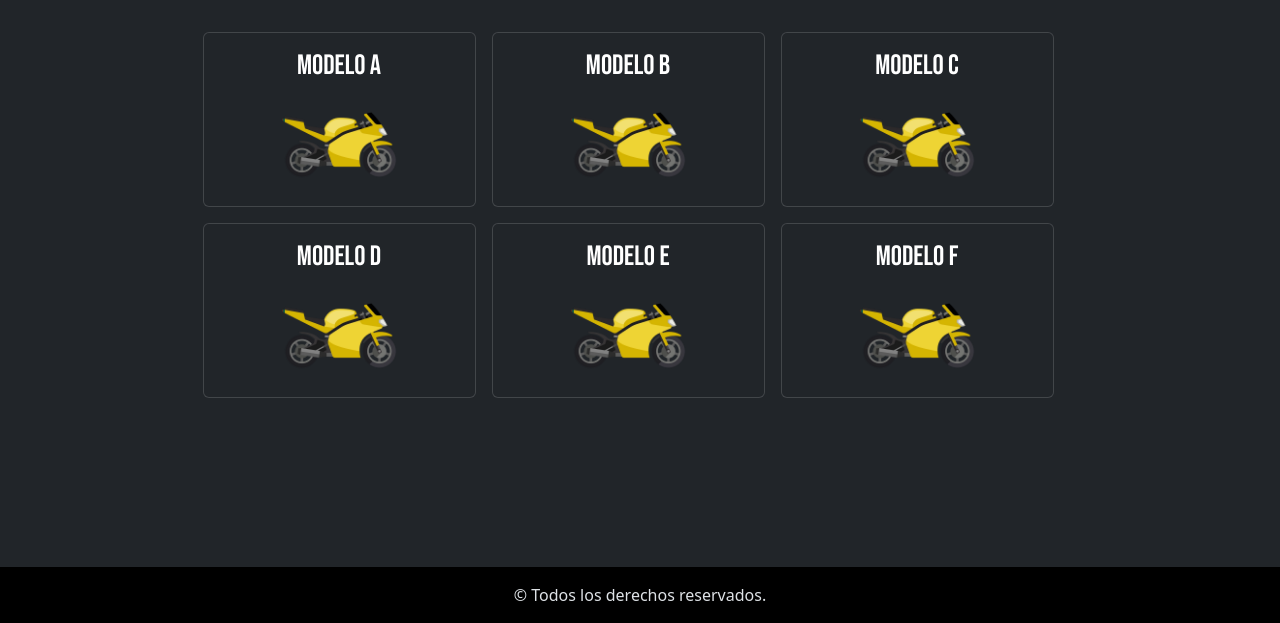
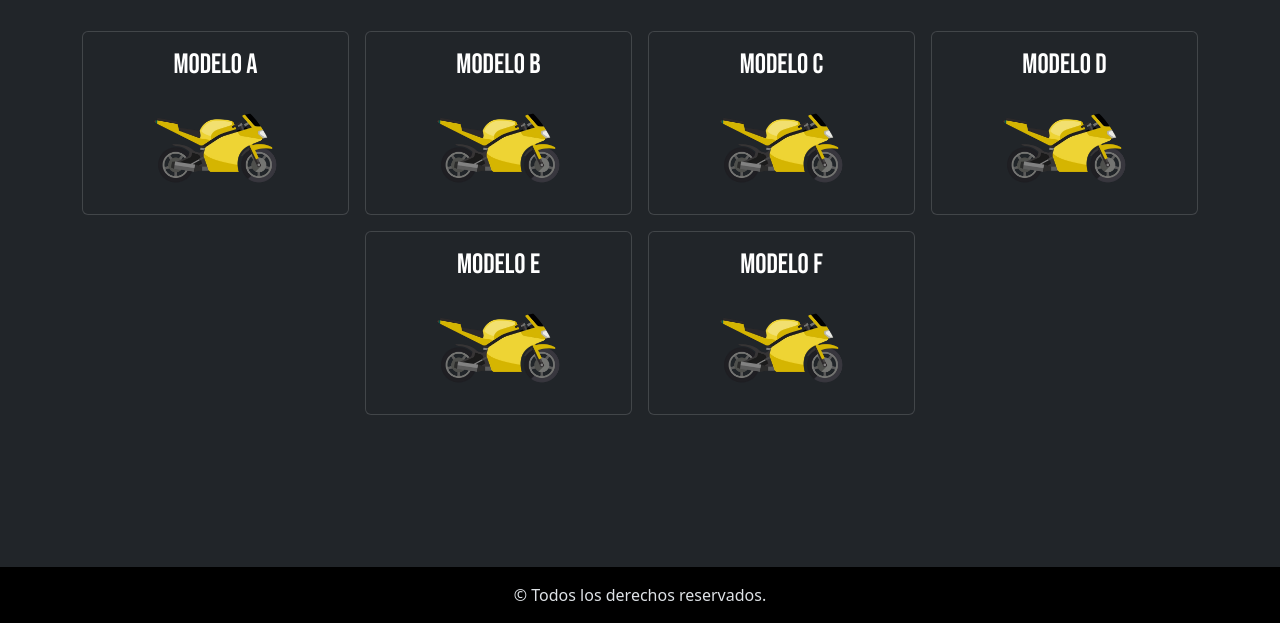
Before and after one commit to javicasstillo/catalogo, a plain HTML site: page index.html in a window 1280 px wide. Shown: the part 1033-1656 px from the top of the page. Drawn offline with nearby package versions, Linux system fonts and the light colour scheme.

Commit message:
estructura basica corregida

```diff
--- a/index.html
+++ b/index.html
@@ -20,76 +20,90 @@
 </header>
 
 <main>
-        <section> <!--PORTADA-->
+    <section>
         <div class="miPortada d-flex flex-column align-items-center justify-content-center">
             <h3 class="marca fs-1">- TEXTO BREVE DE INTRODUCCION -</h3>
             <p>(Imagen de fondo)</p>
         </div>
     </section>
 
+    <section data-aos="fade-up" id="catalogo" class="d-flex min-vh-100 align-items-center">
+        <div class="container">
+            <h2 class="mt-5 text-center marca fs-1">Catalogo</h2>
 
+            <div class="row mt-5 mb-5 g-3 justify-content-center">
 
-        <section data-aos="fade-up" id="catalogo"  class="d-flex min-vh-100 d-flex align-items-center"> <!--CATALOGO-->
-            <div class="container">
-                <h2 class="container text-center marca fs-1">Catalogo</h2>
-                <div class="container mt-5 row justify-content-center gap-3 ">
-                    <div class="card col-6 col-md-4 col-lg-3 align-items-center">
+                <div class="col-6 col-md-4 col-lg-3">
+                    <div class="card align-items-center h-100">
                         <a href="./pages/modeloA.html" class="text-decoration-none text-center text-white marca">
-                            <h3 class=" pt-3 mb-0 marca">Modelo A</h3>
-                            <img src="./assets/moto menu.png" alt="imagen ilustrativa" class="mt-0 w-50">
-                        </a>
-                    </div>
-                    <div class="card col-6 col-md-4 col-lg-3 align-items-center">
-                        <a href="./pages/modeloB.html" class="text-decoration-none text-center text-white marca">
-                            <h3 class=" pt-3 mb-0 marca">Modelo B</h3>
-                            <img src="./assets/moto menu.png" alt="imagen ilustrativa" class="mt-0 w-50">
-                        </a>
-                    </div>
-                    <div class="card col-6 col-md-4 col-lg-3 align-items-center">
-                        <a href="./pages/modeloC.html" class="text-decoration-none text-center text-white marca">
-                            <h3 class=" pt-3 mb-0 marca">Modelo C</h3>
-                            <img src="./assets/moto menu.png" alt="imagen ilustrativa" class="mt-0 w-50">
-                        </a>
-                    </div>
-                    <div class="card col-6 col-md-4 col-lg-3 align-items-center">
-                        <a href="./pages/modeloD.html" class="text-decoration-none text-center text-white marca">
-                            <h3 class=" pt-3 mb-0 marca">Modelo D</h3>
-                            <img src="./assets/moto menu.png" alt="imagen ilustrativa" class="mt-0 w-50">
-                        </a>
-                    </div>
-                    <div class="card col-6 col-md-4 col-lg-3 align-items-center">
-                        <a href="./pages/modeloE.html" class="text-decoration-none text-center text-white marca">
-                            <h3 class=" pt-3 mb-0 marca">Modelo E</h3>
-                            <img src="./assets/moto menu.png" alt="imagen ilustrativa" class="mt-0 w-50">
-                        </a>
-                    </div>
-                    <div class="card col-6 col-md-4 col-lg-3 align-items-center">
-                       <a href="./pages/modeloF.html" class="text-decoration-none text-center text-white marca">
-                            <h3 class=" pt-3 mb-0 marca">Modelo F</h3>
-                            <img src="./assets/moto menu.png" alt="imagen ilustrativa" class="mt-0 w-50">
+                            <h3 class="pt-3 mb-0">Modelo A</h3>
+                            <img src="./assets/moto menu.png" class="w-50">
                         </a>
                     </div>
                 </div>
+
+                <div class="col-6 col-md-4 col-lg-3">
+                    <div class="card align-items-center h-100">
+                        <a href="./pages/modeloB.html" class="text-decoration-none text-center text-white marca">
+                            <h3 class="pt-3 mb-0">Modelo B</h3>
+                            <img src="./assets/moto menu.png" class="w-50">
+                        </a>
+                    </div>
                 </div>
 
+                <div class="col-6 col-md-4 col-lg-3">
+                    <div class="card align-items-center h-100">
+                        <a href="./pages/modeloC.html" class="text-decoration-none text-center text-white marca">
+                            <h3 class="pt-3 mb-0">Modelo C</h3>
+                            <img src="./assets/moto menu.png" class="w-50">
+                        </a>
+                    </div>
+                </div>
 
+                <div class="col-6 col-md-4 col-lg-3">
+                    <div class="card align-items-center h-100">
+                        <a href="./pages/modeloD.html" class="text-decoration-none text-center text-white marca">
+                            <h3 class="pt-3 mb-0">Modelo D</h3>
+                            <img src="./assets/moto menu.png" class="w-50">
+                        </a>
+                    </div>
+                </div>
+
+                <div class="col-6 col-md-4 col-lg-3">
+                    <div class="card align-items-center h-100">
+                        <a href="./pages/modeloE.html" class="text-decoration-none text-center text-white marca">
+                            <h3 class="pt-3 mb-0">Modelo E</h3>
+                            <img src="./assets/moto menu.png" class="w-50">
+                        </a>
+                    </div>
+                </div>
+
+                <div class="col-6 col-md-4 col-lg-3">
+                    <div class="card align-items-center h-100">
+                        <a href="./pages/modeloF.html" class="text-decoration-none text-center text-white marca">
+                            <h3 class="pt-3 mb-0">Modelo F</h3>
+                            <img src="./assets/moto menu.png" class="w-50">
+                        </a>
+                    </div>
+                </div>
+
+            </div>
+        </div>
     </section>
-
 </main>
 
-    <footer  class="bg-black text-center py-3">
+<footer class="bg-black text-center py-3">
     <p class="mb-0">&copy; Todos los derechos reservados.</p>
 </footer>
-
 
 <script src="https://cdn.jsdelivr.net/npm/bootstrap@5.3.8/dist/js/bootstrap.bundle.min.js" integrity="sha384-FKyoEForCGlyvwx9Hj09JcYn3nv7wiPVlz7YYwJrWVcXK/BmnVDxM+D2scQbITxI" crossorigin="anonymous"></script>
 <script src="https://unpkg.com/aos@2.3.1/dist/aos.js"></script>
 <script>
-    // Inicializa AOS después de que se haya cargado la librería
 AOS.init({
-        duration: 1200, // Duración de la animación en milisegundos
-        once: true, // Animación solo se ejecuta una vez al hacer scroll
+    duration: 1000,
+    once: true
 });
 </script>
+
 </body>
 </html>
```
Lines whose indentation alone changed are shown as unchanged.
